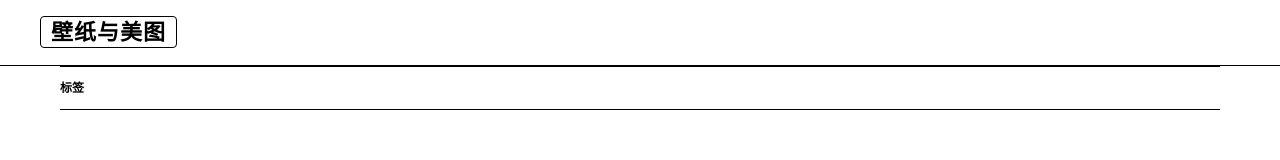
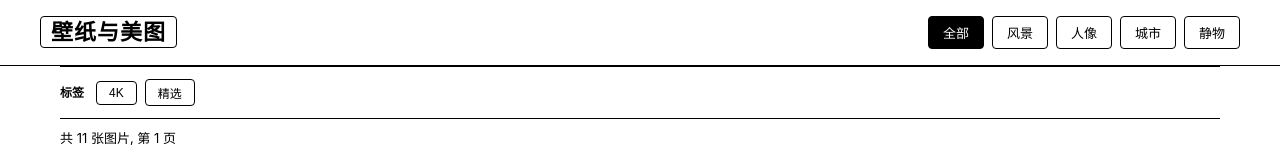
Before and after one commit to zyhqwq/My-wallpaper-page, a plain HTML site: page index.html in a window 1280 px wide. Shown: the top 160 px of the page. Drawn offline with Linux system fonts and the light colour scheme.

Commit message:
修复: 定义 getMeta()(备忘缓存), 修复分类/标签渲染的全局脚本错误导致图片不显示

```diff
--- a/index.html
+++ b/index.html
@@ -630,6 +630,16 @@
     /* ============================================================
        从数据中自动提取分类与标签
        ============================================================ */
+    /* 缓存的元数据 (分类/标签), 首次调用后复用 */
+    var metadataCache = null;
+
+    /* extractMeta 的别名, 带备忘录缓存 */
+    function getMeta() {
+        if (metadataCache) return metadataCache;
+        metadataCache = extractMeta();
+        return metadataCache;
+    }
+
     function extractMeta() {
         var categories = [];
         var tags = [];
```
